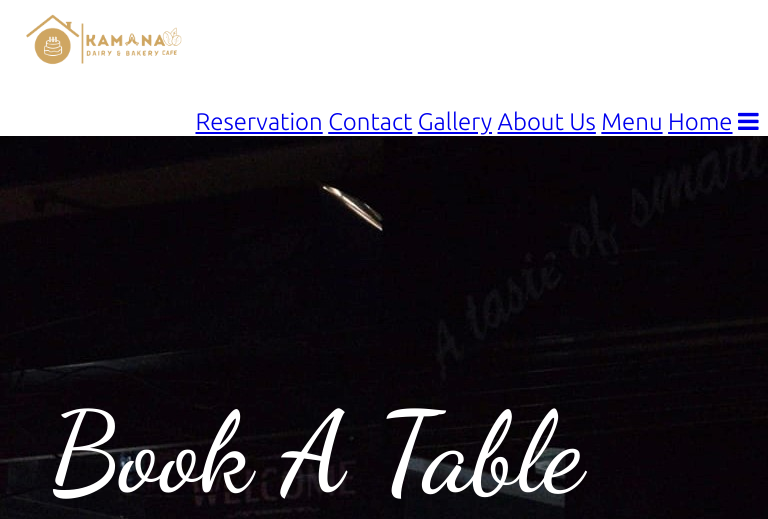
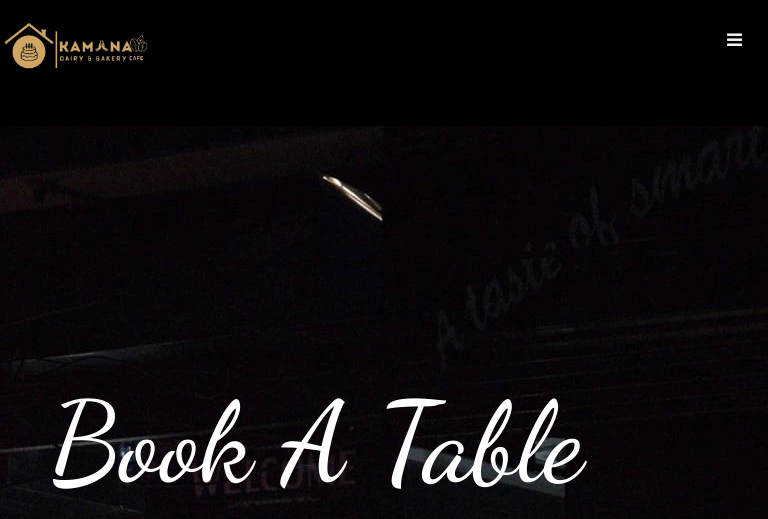
Before and after one commit to Dilli822/Project-kamana-Diary-Cafe, a PHP site: page /contact.html in a window 768 px wide; the page is wider, and only the part inside the window is pictured. Shown: the top 519 px of that part. Run offline with PHP 8.4, Linux system fonts and the light colour scheme.

Commit message:
initial commit

```diff
--- a/about-us.html
+++ b/about-us.html
@@ -40,8 +40,8 @@
             <div class="topnav" id="myTopnav">
               <section class="top-most-head">
               <nav>
-              <img class="logo-head" src="kamana-org-website-logo-.png" alt="kamana-dairy-cafe-logo">
-              <a href="#home" class="active">Reservation</a>
+             <img style="width: 150px" class="logo-head" src="circle-cropped.png" alt="kamana-dairy-cafe-logo">
+              <a href="index.php" class="active">Reservation Form</a>
               <a href="contact.html">Contact</a>
               <a href="gallery.html">Gallery</a>
               <a href="about-us.html">About Us</a>
--- a/contact-style.css
+++ b/contact-style.css
@@ -17,10 +17,70 @@ input,textarea,button{
 
 /****HEAD LOGO*****/
 .logo-head{
-    width: 180px;
-    margin-left: 150px;
-    margin-top: -50px;
+  /* width: 150px;
+  margin-left: 15px;*/
+  margin-top: -30px;
+}
+.topnav {
+  overflow: hidden;
+  background-color: rgb(0, 0, 0);
+}
+
+.topnav a {
+  float: right;
+  display: block;
+  color: #f2f2f2;
+  text-align: center;
+  margin: 1rem;
+  padding: 14px 10px;
+  text-decoration: none;
+  font-size: 1.1rem;
+  border-bottom: 2px solid transparent;
+  transition: border-bottom 0.2s;
+  -webkit-transition: border-bottom 0.2s;
+}
+
+.topnav a:hover {
+  border-bottom: 1px solid red;
+}
+
+.topnav a.active {
+  background-color: #ff0000;
+  color: white;
+  border-radius: 50px;
+}
+
+
+.topnav .icon {
+  display: none;
+}
+
+
+@media screen and (max-width: 950px) {
+  .topnav a:not(:first-child) {display: none;}
+  .topnav a.icon {
+    float: right;
+    display: block;
   }
+  .topnav a.active {
+    display: none;
+  }
+}
+
+@media screen and (max-width: 950px) {
+  .topnav.responsive {position: relative;}
+  .topnav.responsive .icon {
+    position: absolute;
+    right: 0;
+    top: 0;
+  }
+  .topnav.responsive a {
+    float: none;
+    display: block;
+    text-align: left;
+  }
+}
+
 /*
   .topnav {
     position: fixed;
@@ -60,12 +120,12 @@ input,textarea,button{
   }
   */
 
-  @media screen and (max-width: 800px){
+  /* @media screen and (max-width: 800px){
     .logo-head{
         width: 180px;
         margin-left: 10px;
         margin-top: -50px;
-      }}
+      }} */
     /*.topnav {
       position: static;
       overflow: visible;
--- a/contact.html
+++ b/contact.html
@@ -33,7 +33,7 @@
             <div class="topnav" id="myTopnav">
               <section class="top-most-head">
               <nav>
-              <img class="logo-head" src="kamana-org-website-logo-.png" alt="kamana-dairy-cafe-logo">
+              <img style="width: 150px" class="logo-head" src="circle-cropped.png" alt="kamana-dairy-cafe-logo">
               <a href="#home" class="active">Reservation</a>
               <a href="contact.html">Contact</a>
               <a href="gallery.html">Gallery</a>
--- a/gallery.html
+++ b/gallery.html
@@ -33,7 +33,7 @@
             <div class="topnav" id="myTopnav">
               <section class="top-most-head">
               <nav>
-              <img class="logo-head" src="kamana-org-website-logo-.png" alt="kamana-dairy-cafe-logo">
+              <img style="width: 150px" class="logo-head" src="circle-cropped.png" alt="kamana-dairy-cafe-logo">
               <a href="#home" class="active">Reservation</a>
               <a href="contact.html">Contact</a>
               <a href="gallery.html">Gallery</a>
--- a/index.html
+++ b/index.html
@@ -38,7 +38,7 @@
     <div class="topnav" id="myTopnav">
       <section class="top-most-head">
       <nav>
-      <img class="logo-head" src="kamana-org-website-logo-.png" alt="kamana-dairy-cafe-logo">
+     <img style="width: 150px" class="logo-head" src="circle-cropped.png" alt="kamana-dairy-cafe-logo">
       <a href="index.php" class="active">Reservation Form</a>
       <a href="contact.html">Contact</a>
       <a href="gallery.html">Gallery</a>
--- a/menu.html
+++ b/menu.html
@@ -39,8 +39,8 @@
 <div class="topnav" id="myTopnav">
     <section class="top-most-head">
     <nav>
-  <img class="logo-head" src="kamana-org-website-logo-.png" alt="kamana-dairy-cafe-logo">
-  <a href="#home" class="active">Reservation</a>
+   <img style="width: 150px" class="logo-head" src="circle-cropped.png" alt="kamana-dairy-cafe-logo">
+    <a href="index.php" class="active">Reservation Form</a>
     <a href="contact.html">Contact</a>
     <a href="gallery.html">Gallery</a>
     <a href="about-us.html">About Us</a>
--- a/res-laptop-screen.css
+++ b/res-laptop-screen.css
@@ -25,10 +25,6 @@
      }
 
  /**====WELCOME==PART==STARTS==WITH=PICS***/
- div.welcome-part{
-  height: auto;
-  background-image: visible;
-}
 
 
 section.welcome-wrap-left{
```
Also changed, not shown: about-us.css (+66 -0 lines), gallery.css (+38 -19 lines), menu.css (+61 -3 lines), style.css (+16 -9 lines), circle-cropped.png (added), kamana-org-website-logo--removebg-preview.png (added), kamana-org-website-logo-.png. Lines whose indentation alone changed are shown as unchanged.
